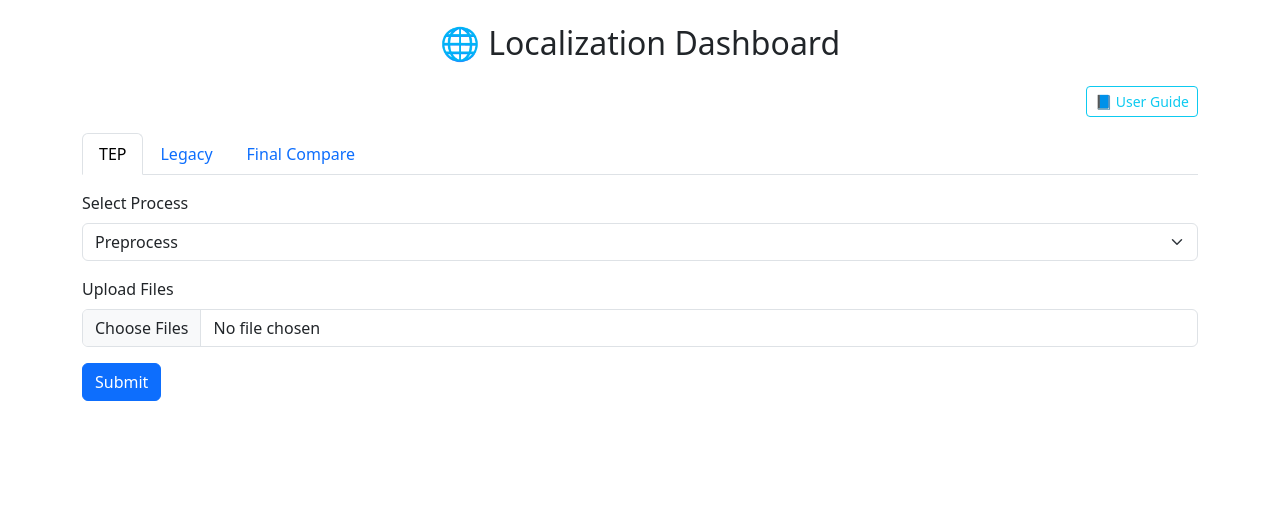
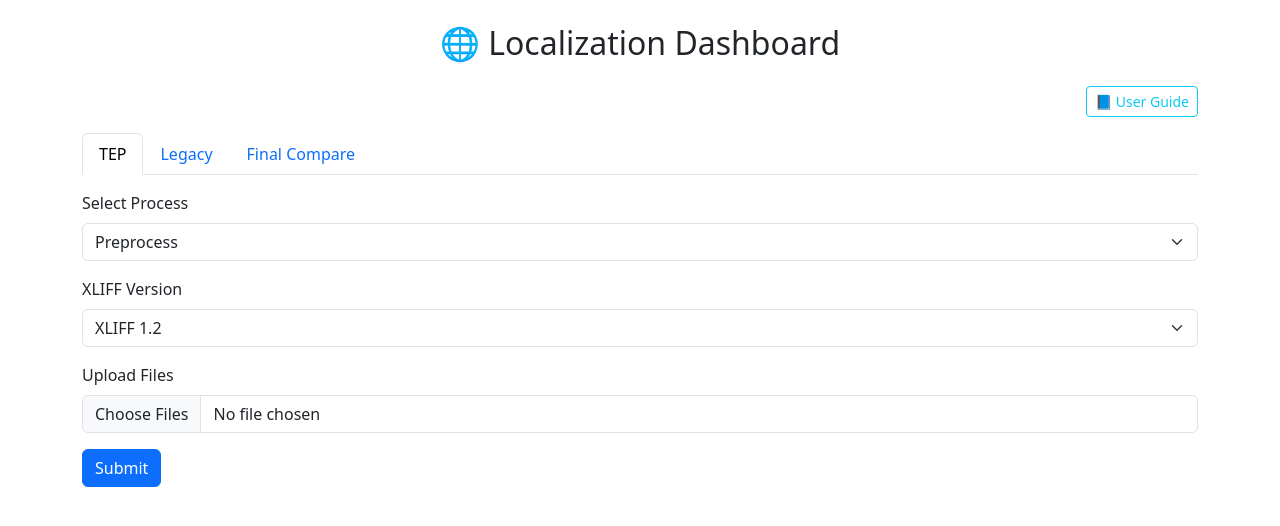
Before and after one commit to manibrh/Autoflow, a Flask app: page / in a window 1280 px wide. Shown: the top 526 px of the page. Run offline with Flask 3, Linux system fonts and the light colour scheme; some libraries are stand-ins or nearby versions.

Commit message:
Update ui.html

```diff
--- a/templates/ui.html
+++ b/templates/ui.html
@@ -26,9 +26,17 @@
 
         <div class="mb-3">
           <label class="form-label">Select Process</label>
-          <select name="processType" class="form-select">
+          <select name="processType" class="form-select" onchange="toggleTepVersion(this.value)">
             <option value="preprocess">Preprocess</option>
             <option value="postprocess">Postprocess</option>
+          </select>
+        </div>
+
+        <div class="mb-3" id="tepVersionSelect">
+          <label class="form-label">XLIFF Version</label>
+          <select class="form-select" name="xliff_version">
+            <option value="1.2" selected>XLIFF 1.2</option>
+            <option value="2.0">XLIFF 2.0</option>
           </select>
         </div>
 
@@ -55,6 +63,13 @@
         </div>
 
         <div id="legacyPreInputs">
+          <div class="mb-3">
+            <label class="form-label">XLIFF Version</label>
+            <select class="form-select" name="xliff_version">
+              <option value="1.2" selected>XLIFF 1.2</option>
+              <option value="2.0">XLIFF 2.0</option>
+            </select>
+          </div>
           <div class="row mb-3">
             <div class="col-md-6">
               <label class="form-label">Source Files</label>
@@ -109,6 +124,11 @@
       post.style.display = 'block';
     }
   }
+
+  function toggleTepVersion(value) {
+    const versionSelect = document.getElementById('tepVersionSelect');
+    versionSelect.style.display = value === 'preprocess' ? 'block' : 'none';
+  }
 </script>
 </body>
 </html>
```
